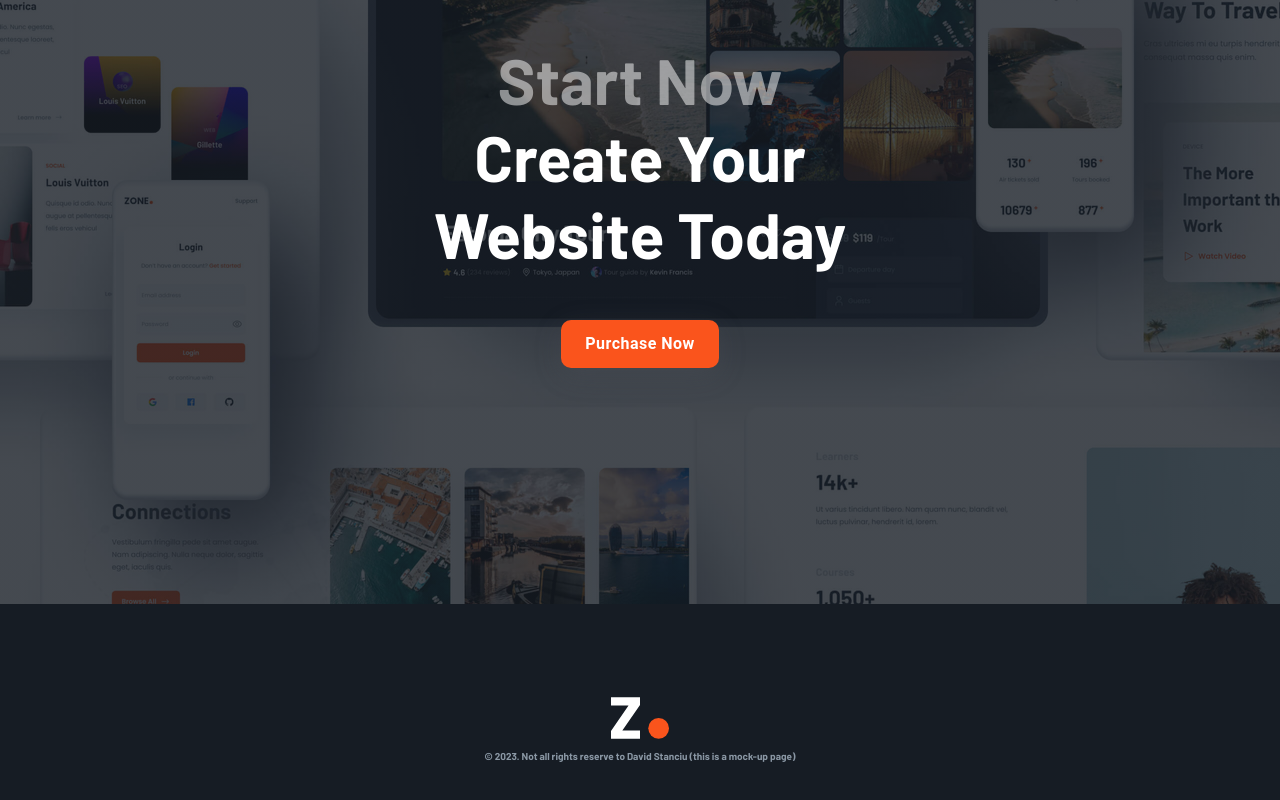
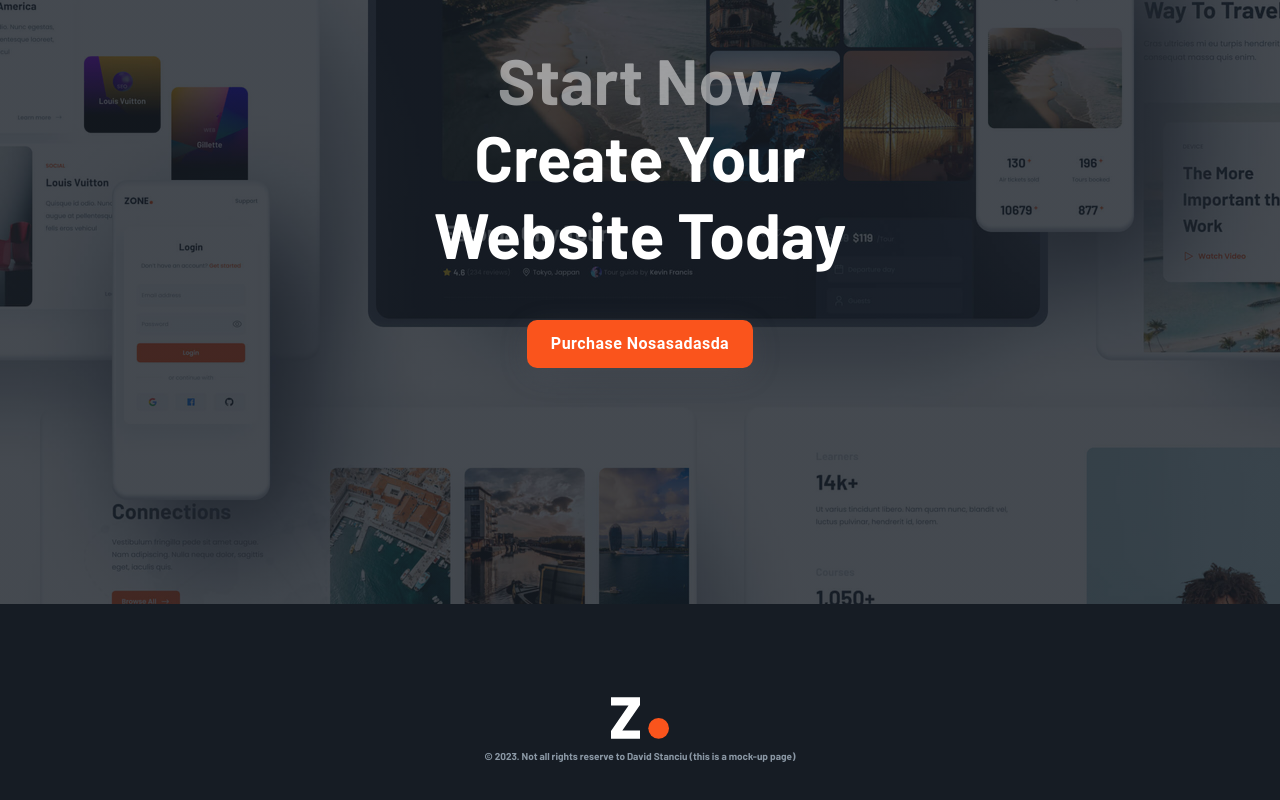
Before and after one commit to davidstanciu11/ZoneWeb_project, a React (Vite) app: page / in a window 1280 px wide. Shown: the part 6479-7279 px from the top of the page. Built offline with nearby package versions, Linux system fonts and the light colour scheme.

Commit message:
new commit

```diff
--- a/src/components/Purchase.jsx
+++ b/src/components/Purchase.jsx
@@ -10,7 +10,7 @@
           <h2 className="purchase_title">
             <span className="purchase_start">Start Now</span> <br /> Create Your <br /> Website Today
           </h2>
-          <Button className="figma_button">Purchase Now</Button>
+          <Button className="figma_button">Purchase Nosasadasda</Button>
         </div>
       </section>
     </>
```
